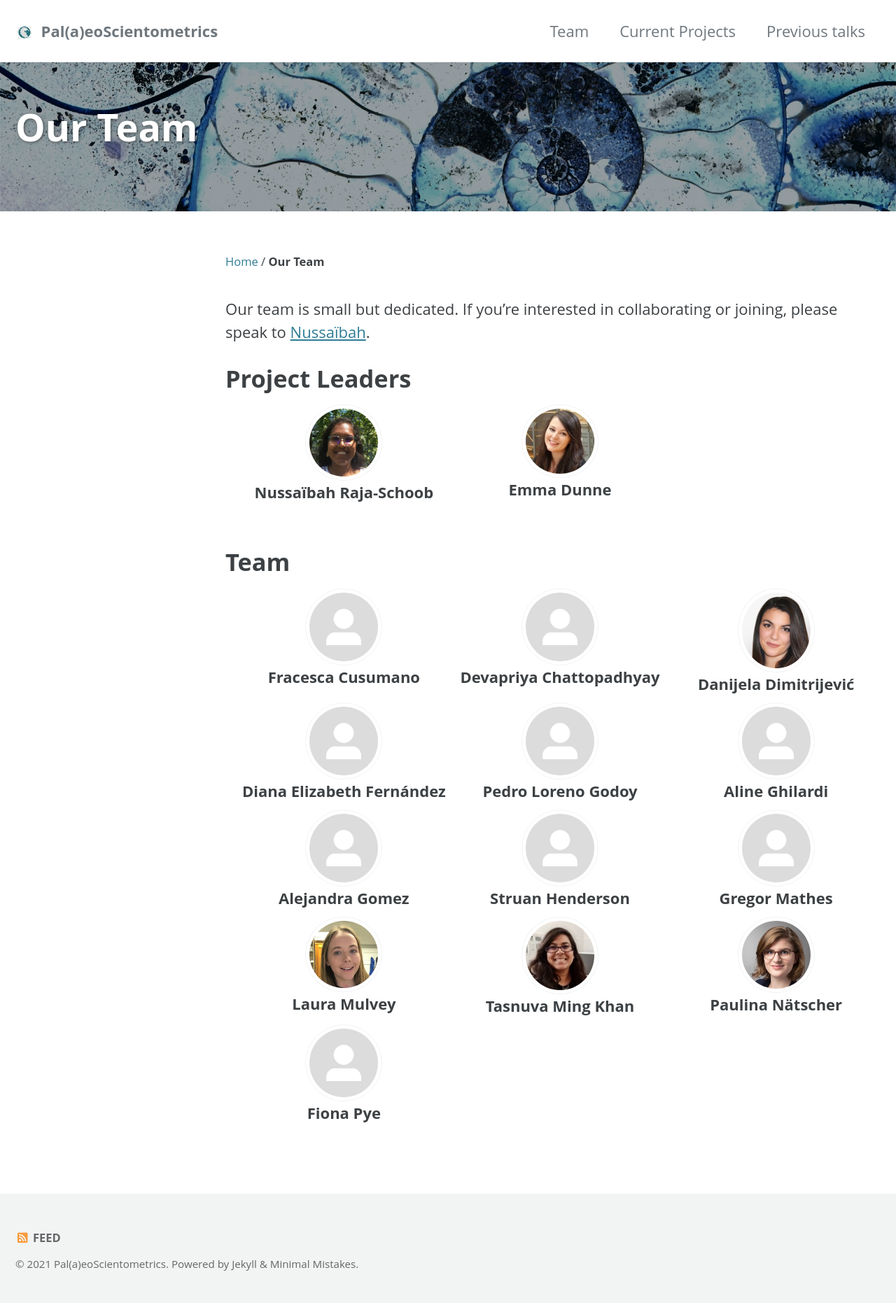
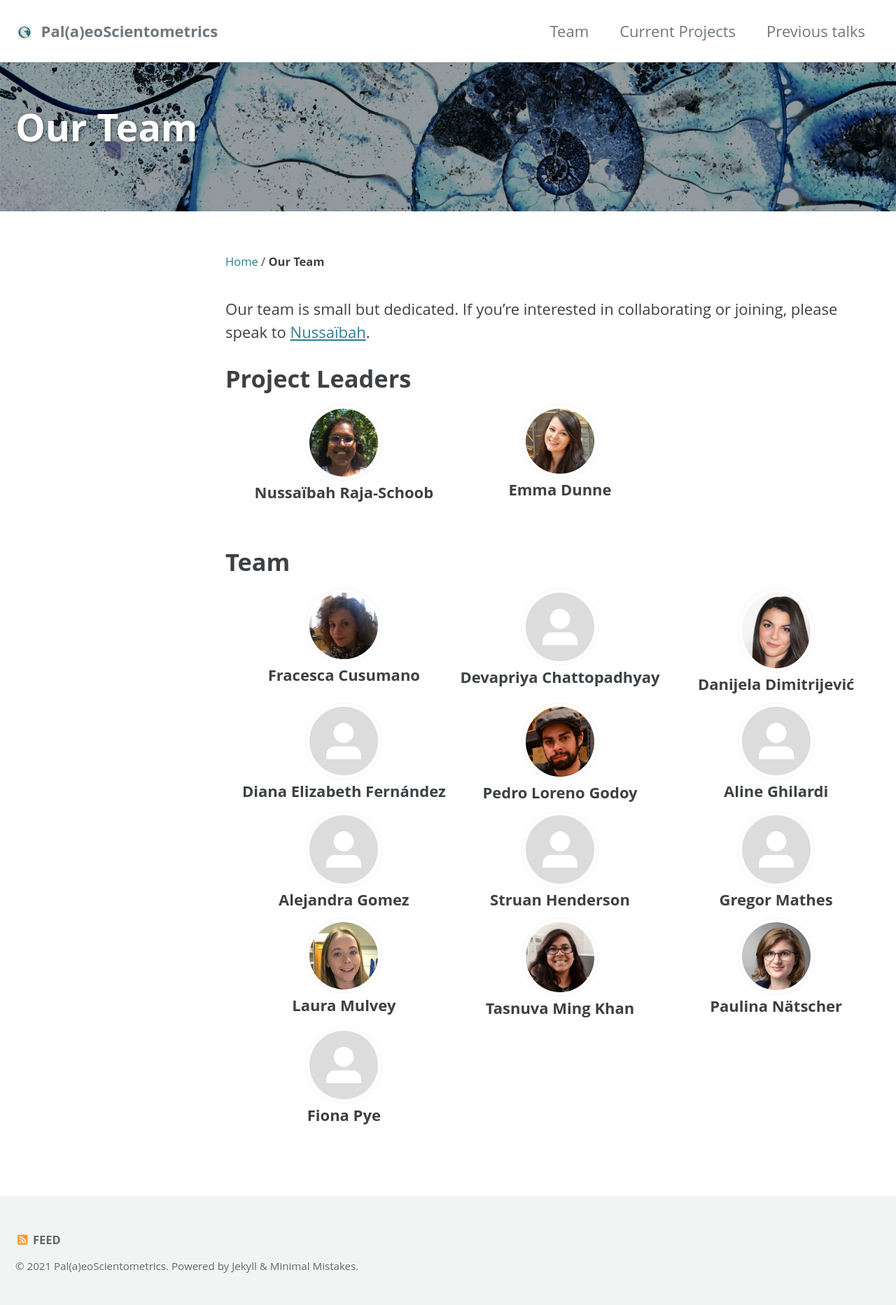
Before and after one commit to paleoscientometric/paleoscientometric.github.io, a Jekyll site: the page built from _pages/team.md, in a window 1280 px wide. Shown: the whole page at 70% size. Built offline with Jekyll 4.4.1, drawn with Linux system fonts in a browser that asks for light colours; cached includes are drawn as plain includes.

Commit message:
Added: Pedro's and Francesca's photos

```diff
--- a/_data/members.yml
+++ b/_data/members.yml
@@ -1,5 +1,6 @@
 Francesca:
   name: "Fracesca Cusumano"
+  avatar      : "/assets/images/authors/francesca.jpg"
 
 Devapriya:
   name: "Devapriya Chattopadhyay"
@@ -13,6 +14,7 @@ Diana:
 
 Pedro:
   name: "Pedro Loreno Godoy"
+  avatar      : "/assets/images/authors/pedro.jpg"
 
 Aline:
   name: "Aline Ghilardi"
```
Also changed, not shown: assets/images/authors/francesca.jpg (added), assets/images/authors/pedro.jpg (added).
